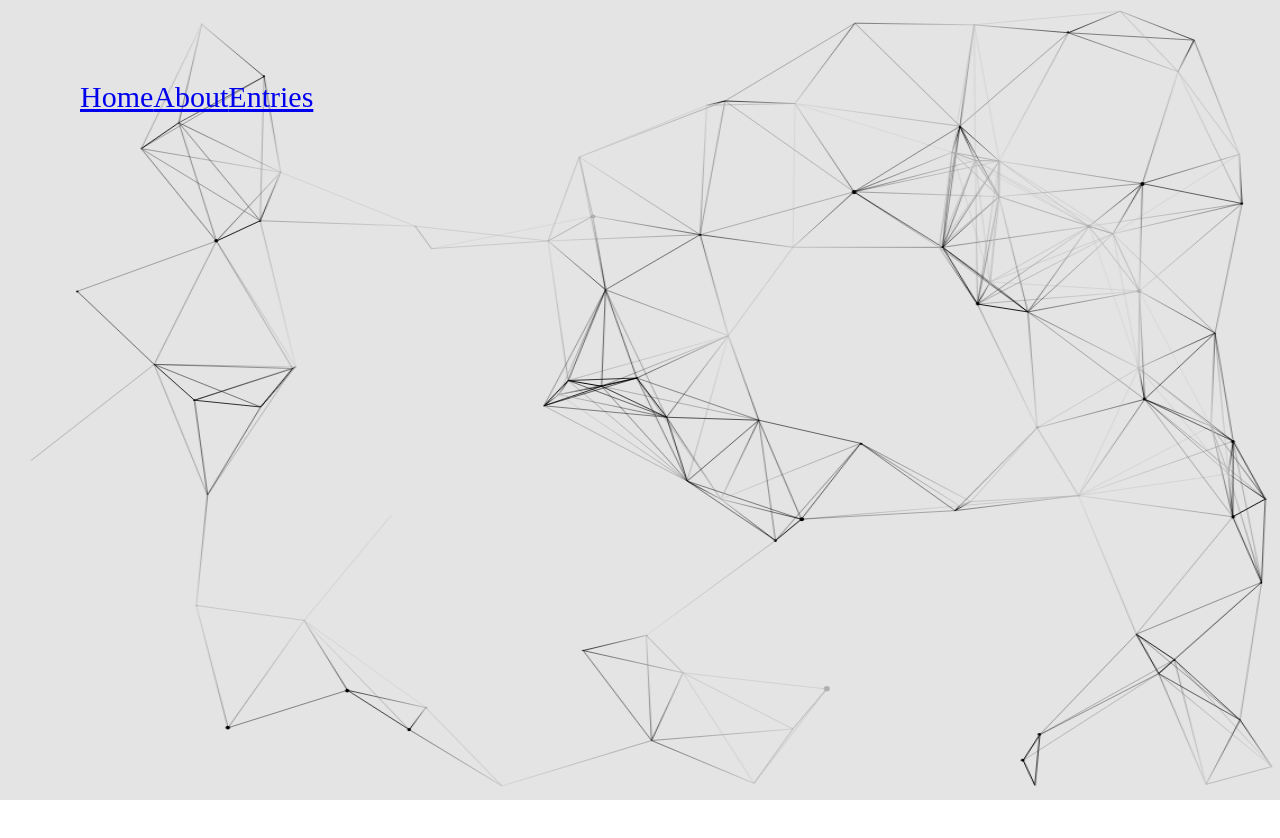
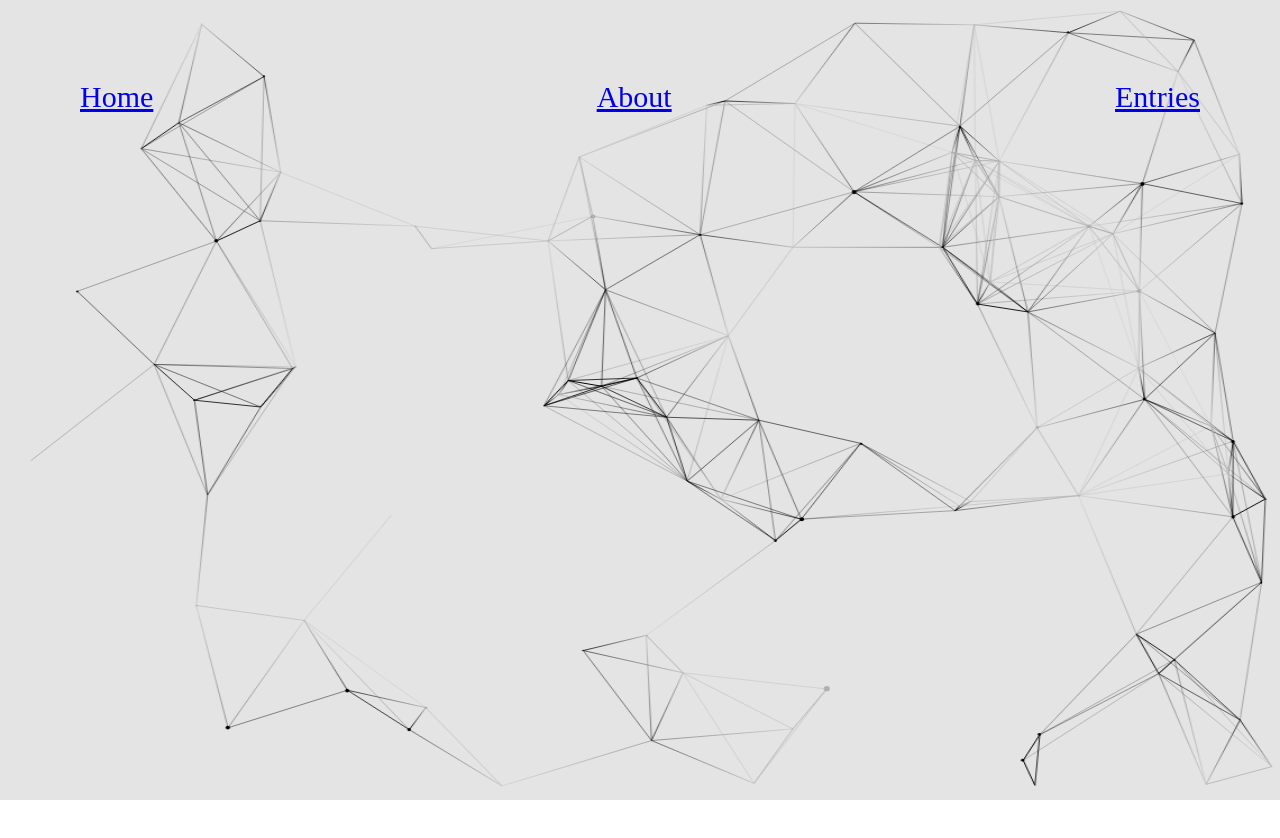
Before and after one commit to synthhh/synthhh.github.io, a plain HTML site: page index.html in a window 1280 px wide. Drawn offline with Linux system fonts and the light colour scheme.

Commit message:
Update style.css

```diff
--- a/css/style.css
+++ b/css/style.css
@@ -5,11 +5,12 @@ html, body{
 }
 
 .header{
-    max-width: 500px;
+    width: 100%;
     display: flex;
     flex-direction: row;
     font-size: 30px;
     z-index: 0;
+    justify-content: space-between;
 }
 
 a:hover{
```
